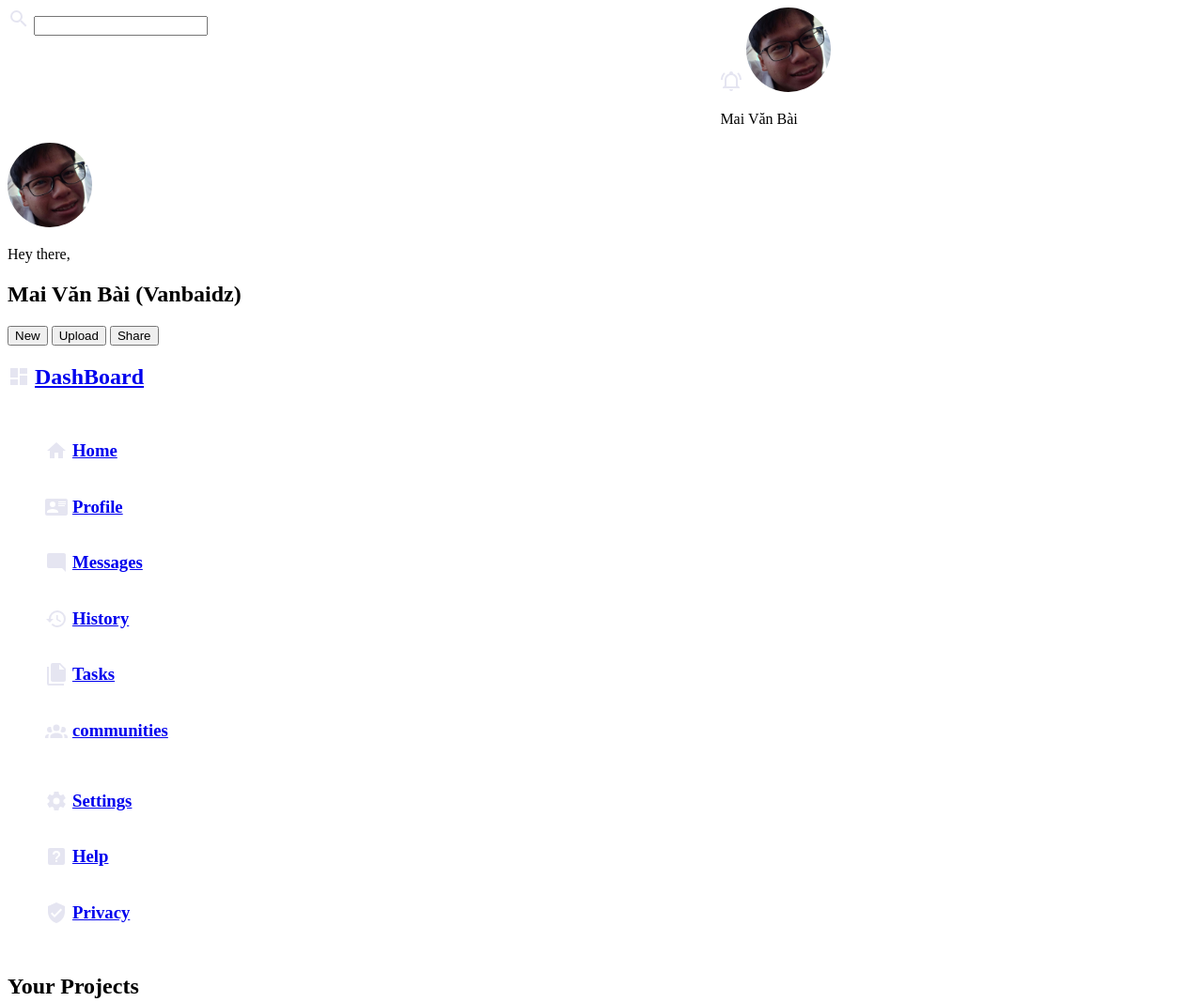
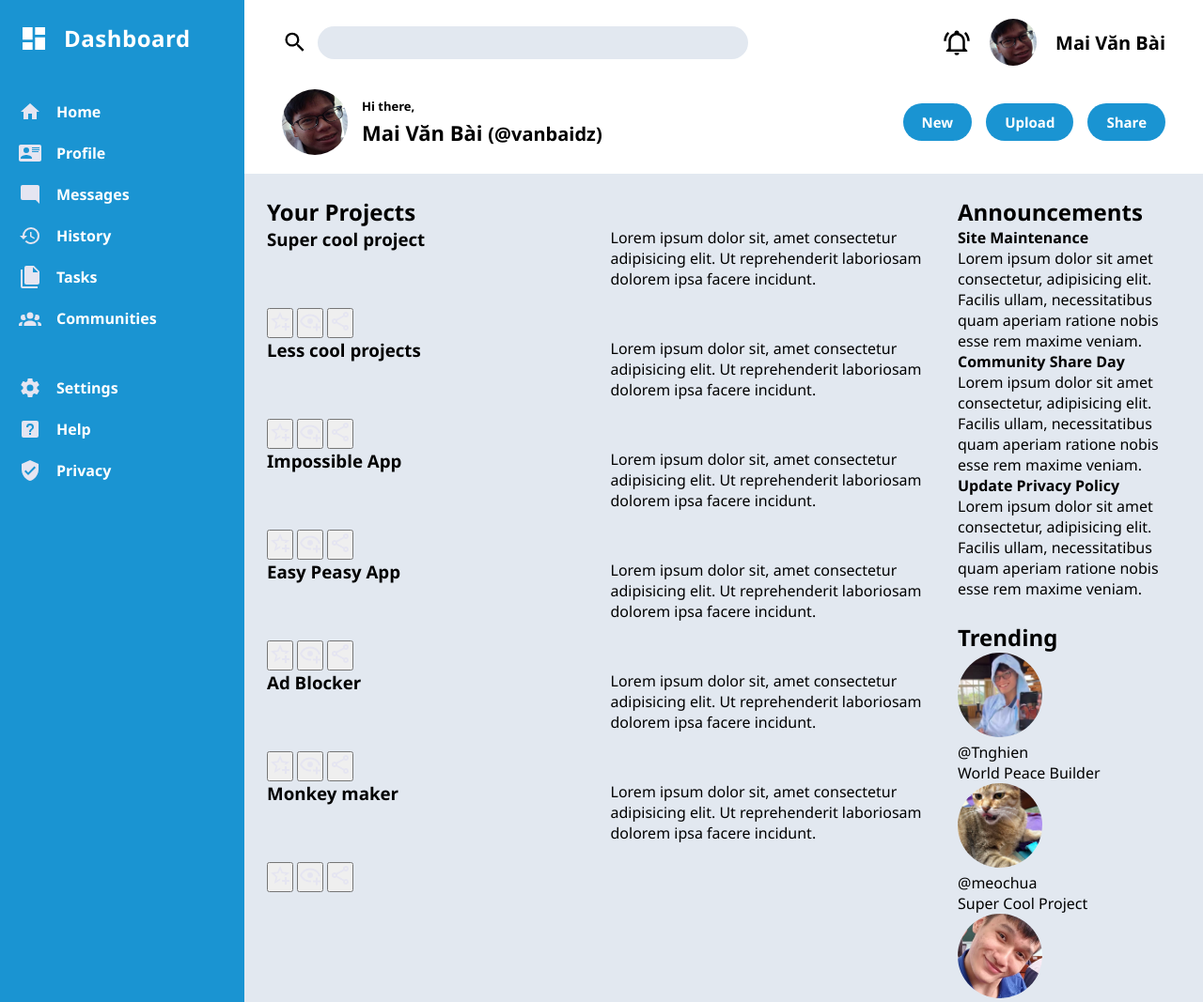
Before and after one commit to chiyoho-coder/Project-Admin-Dashboard, a plain HTML site: page index.html in a window 1280 px wide. Shown: the top 1067 px of the page at 94% size. Drawn offline with Linux system fonts and the light colour scheme.

Commit message:
Refactor styles.css: Implement grid layout for sidebar, header, and content areas; enhance button and avatar styles; unify typography and spacing for improved UI consistency.

```diff
--- a/index.html
+++ b/index.html
@@ -3,118 +3,125 @@
 <head>
     <meta charset="UTF-8">
     <meta name="viewport" content="width=device-width, initial-scale=1.0">
-    <title>DashBoard</title>
+    <title>Dashboard</title>
     <link rel="stylesheet" href="styles.css">
 </head>
 <body>
     <div class="container">
-        <div class="search-container">
-            <div class="header">
-                <label for="search">
-                    <svg xmlns="http://www.w3.org/2000/svg" viewBox="0 0 24 24">
-                        <path d="M9.5,3A6.5,6.5 0 0,1 16,9.5C16,11.11 15.41,12.59 14.44,13.73L14.71,14H15.5L20.5,19L19,20.5L14,15.5V14.71L13.73,14.44C12.59,15.41 11.11,16 9.5,16A6.5,6.5 0 0,1 3,9.5A6.5,6.5 0 0,1 9.5,3M9.5,5C7,5 5,7 5,9.5C5,12 7,14 9.5,14C12,14 14,12 14,9.5C14,7 12,5 9.5,5Z" /></svg>
-                        <input type="search" name="search" id="seach"/>
-                </label>
-                <div class="info">
-                    <svg xmlns="http://www.w3.org/2000/svg" viewBox="0 0 24 24">
-                        <path d="M10,21H14A2,2 0 0,1 12,23A2,2 0 0,1 10,21M21,19V20H3V19L5,17V11C5,7.9 7.03,5.17 10,4.29C10,4.19 10,4.1 10,4A2,2 0 0,1 12,2A2,2 0 0,1 14,4C14,4.1 14,4.19 14,4.29C16.97,5.17 19,7.9 19,11V17L21,19M17,11A5,5 0 0,0 12,6A5,5 0 0,0 7,11V18H17V11M19.75,3.19L18.33,4.61C20.04,6.3 21,8.6 21,11H23C23,8.07 21.84,5.25 19.75,3.19M1,11H3C3,8.6 3.96,6.3 5.67,4.61L4.25,3.19C2.16,5.25 1,8.07 1,11Z" /></svg>
-                        <img src="vanbai.jpg" alt="mai an tiêm" class="profile-img">
-                        <p class="name">Mai Văn Bài</p>
-                </div>
-            </div>
-            <div class="nav">
-                <div class="greetings">
-                    <img src="vanbai.jpg" alt="mai an tiêm" class="profile-img">
-                    <div class="text-greetings">
-                        <p>Hey there,</p>
-                        <h2>Mai Văn Bài (Vanbaidz)</h2>
-                    </div>
-                </div>
-                <div class="buttons-container">
-                    <button type="button">New</button>
-                    <button type="button">Upload</button>
-                    <button type="button">Share</button>
-                </div>
-            </div>
+
+
+        <aside class="sidebar">
+
+            <nav class="sidebar-navigation">
+
+                <div class="sidebar-header">
+                    <a>
+                        <svg class="Dashboard-icon" style="--icon-size: 40px;" xmlns="http://www.w3.org/2000/svg" viewBox="0 0 24 24">
+                        <path d="M13,3V9H21V3M13,21H21V11H13M3,21H11V15H3M3,13H11V3H3V13Z" />
+                        </svg >
+                        <span class="brand-text">Dashboard</span>
+                    </a>
                 </div>
 
-        <div class="sidebar">
-            <div class="sidebar-header">
-                <a href="#">
-                    <svg xmlns="http://www.w3.org/2000/svg" viewBox="0 0 24 24" fill="currentColor">
-                    <path d="M13,3V9H21V3M13,21H21V11H13M3,21H11V15H3M3,13H11V3H3V13Z" />
-                    </svg >
-                    <h2>DashBoard</h2>
-                </a>
-            </div>
-            <nav class="sidebar-navigation">
-                <ul class="sidebar-menu main-menu">
+                <ul class="sidebar-menu ">
                     <li>
-                        <a href="#"><svg xmlns="http://www.w3.org/2000/svg" viewBox="0 0 24 24" fill="currentColor">
+                        <a><svg xmlns="http://www.w3.org/2000/svg" viewBox="0 0 24 24" fill="currentColor">
                         <path d="M10,20V14H14V20H19V12H22L12,3L2,12H5V20H10Z" /></svg>
-                        <h3>Home</h3></a>
+                        <span>Home</span></a>
                     </li>
                     <li>
-                        <a href="#">
+                        <a>
                             <svg xmlns="http://www.w3.org/2000/svg" viewBox="0 0 24 24" fill="currentColor">
                             <path d="M2,3H22C23.05,3 24,3.95 24,5V19C24,20.05 23.05,21 22,21H2C0.95,21 0,20.05 0,19V5C0,3.95 0.95,3 2,3M14,6V7H22V6H14M14,8V9H21.5L22,9V8H14M14,10V11H21V10H14M8,13.91C6,13.91 2,15 2,17V18H14V17C14,15 10,13.91 8,13.91M8,6A3,3 0 0,0 5,9A3,3 0 0,0 8,12A3,3 0 0,0 11,9A3,3 0 0,0 8,6Z" /></svg>
-                            <h3>Profile</h3>
+                            <span>Profile</span>
                         </a>
                     </li>
                     <li>
-                        <a href="#">
+                        <a>
                             <svg xmlns="http://www.w3.org/2000/svg" viewBox="0 0 24 24" fill="currentColor">
                             <path d="M22,4C22,2.89 21.1,2 20,2H4A2,2 0 0,0 2,4V16A2,2 0 0,0 4,18H18L22,22V4Z" /></svg>
-                            <h3>Messages</h3>
+                            <span>Messages</span>
                         </a>
                     </li>
                     <li>
-                        <a href="#">
+                        <a>
                             <svg xmlns="http://www.w3.org/2000/svg" viewBox="0 0 24 24" fill="currentColor">
                             <path d="M13.5,8H12V13L16.28,15.54L17,14.33L13.5,12.25V8M13,3A9,9 0 0,0 4,12H1L4.96,16.03L9,12H6A7,7 0 0,1 13,5A7,7 0 0,1 20,12A7,7 0 0,1 13,19C11.07,19 9.32,18.21 8.06,16.94L6.64,18.36C8.27,20 10.5,21 13,21A9,9 0 0,0 22,12A9,9 0 0,0 13,3" /></svg>
-                            <h3>History</h3>
+                            <span>History</span>
                         </a>
                     </li>
                     <li>
-                        <a href="#">
+                        <a>
                             <svg xmlns="http://www.w3.org/2000/svg" viewBox="0 0 24 24" fill="currentColor">
                             <path d="M15,7H20.5L15,1.5V7M8,0H16L22,6V18A2,2 0 0,1 20,20H8C6.89,20 6,19.1 6,18V2A2,2 0 0,1 8,0M4,4V22H20V24H4A2,2 0 0,1 2,22V4H4Z" /></svg>
-                            <h3>Tasks</h3>
+                            <span>Tasks</span>
                         </a>
                     </li>
                     <li>
-                        <a href="#">
+                        <a>
                             <svg xmlns="http://www.w3.org/2000/svg" viewBox="0 0 24 24" fill="currentColor">
                             <path d="M12,5.5A3.5,3.5 0 0,1 15.5,9A3.5,3.5 0 0,1 12,12.5A3.5,3.5 0 0,1 8.5,9A3.5,3.5 0 0,1 12,5.5M5,8C5.56,8 6.08,8.15 6.53,8.42C6.38,9.85 6.8,11.27 7.66,12.38C7.16,13.34 6.16,14 5,14A3,3 0 0,1 2,11A3,3 0 0,1 5,8M19,8A3,3 0 0,1 22,11A3,3 0 0,1 19,14C17.84,14 16.84,13.34 16.34,12.38C17.2,11.27 17.62,9.85 17.47,8.42C17.92,8.15 18.44,8 19,8M5.5,18.25C5.5,16.18 8.41,14.5 12,14.5C15.59,14.5 18.5,16.18 18.5,18.25V20H5.5V18.25M0,20V18.5C0,17.11 1.89,15.94 4.45,15.6C3.86,16.28 3.5,17.22 3.5,18.25V20H0M24,20H20.5V18.25C20.5,17.22 20.14,16.28 19.55,15.6C22.11,15.94 24,17.11 24,18.5V20Z" /></svg>
-                            <h3>communities</h3>
+                            <span>communities</span>
                         </a>
                     </li>
                 </ul>
-                <ul class="sidebar-menu footer-menu">
+                <ul class="sidebar-menu">
                     <li>
-                        <a href="#">
+                        <a>
                             <svg xmlns="http://www.w3.org/2000/svg" viewBox="0 0 24 24" fill="currentColor">
                                 <path d="M12,15.5A3.5,3.5 0 0,1 8.5,12A3.5,3.5 0 0,1 12,8.5A3.5,3.5 0 0,1 15.5,12A3.5,3.5 0 0,1 12,15.5M19.43,12.97C19.47,12.65 19.5,12.33 19.5,12C19.5,11.67 19.47,11.34 19.43,11L21.54,9.37C21.73,9.22 21.78,8.95 21.66,8.73L19.66,5.27C19.54,5.05 19.27,4.96 19.05,5.05L16.56,6.05C16.04,5.66 15.5,5.32 14.87,5.07L14.5,2.42C14.46,2.18 14.25,2 14,2H10C9.75,2 9.54,2.18 9.5,2.42L9.13,5.07C8.5,5.32 7.96,5.66 7.44,6.05L4.95,5.05C4.73,4.96 4.46,5.05 4.34,5.27L2.34,8.73C2.21,8.95 2.27,9.22 2.46,9.37L4.57,11C4.53,11.34 4.5,11.67 4.5,12C4.5,12.33 4.53,12.65 4.57,12.97L2.46,14.63C2.27,14.78 2.21,15.05 2.34,15.27L4.34,18.73C4.46,18.95 4.73,19.03 4.95,18.95L7.44,17.94C7.96,18.34 8.5,18.68 9.13,18.93L9.5,21.58C9.54,21.82 9.75,22 10,22H14C14.25,22 14.46,21.82 14.5,21.58L14.87,18.93C15.5,18.67 16.04,18.34 16.56,17.94L19.05,18.95C19.27,19.03 19.54,18.95 19.66,18.73L21.66,15.27C21.78,15.05 21.73,14.78 21.54,14.63L19.43,12.97Z" /></svg>
-                                <h3>Settings</h3>
+                                <span>Settings</span>
                         </a>
                     </li>
                     <li>
-                        <a href="#">
+                        <a>
                             <svg xmlns="http://www.w3.org/2000/svg" viewBox="0 0 24 24" fill="currentColor">
                                 <path d="M11,18H13V16H11V18M12,6A4,4 0 0,0 8,10H10A2,2 0 0,1 12,8A2,2 0 0,1 14,10C14,12 11,11.75 11,15H13C13,12.75 16,12.5 16,10A4,4 0 0,0 12,6M5,3H19A2,2 0 0,1 21,5V19A2,2 0 0,1 19,21H5A2,2 0 0,1 3,19V5A2,2 0 0,1 5,3Z" /></svg>
-                                <h3>Help</h3>
+                                <span>Help</span>
                         </a>
                     </li>
                     <li>
-                        <a href="#">
+                        <a>
                             <svg xmlns="http://www.w3.org/2000/svg" viewBox="0 0 24 24" fill="currentColor">
                                 <path d="M10,17L6,13L7.41,11.59L10,14.17L16.59,7.58L18,9M12,1L3,5V11C3,16.55 6.84,21.74 12,23C17.16,21.74 21,16.55 21,11V5L12,1Z" /></svg>
-                                <h3>Privacy</h3>
+                                <span>Privacy</span>
                         </a>
                     </li>
                 </ul>
             </nav>
+        </aside>
+
+        <div class="main-content">
+
+
+            <div class="header">
+                <div class="search">
+                    <svg class="icon-search" xmlns="http://www.w3.org/2000/svg" viewBox="0 0 24 24">
+                        <path d="M9.5,3A6.5,6.5 0 0,1 16,9.5C16,11.11 15.41,12.59 14.44,13.73L14.71,14H15.5L20.5,19L19,20.5L14,15.5V14.71L13.73,14.44C12.59,15.41 11.11,16 9.5,16A6.5,6.5 0 0,1 3,9.5A6.5,6.5 0 0,1 9.5,3M9.5,5C7,5 5,7 5,9.5C5,12 7,14 9.5,14C12,14 14,12 14,9.5C14,7 12,5 9.5,5Z" /></svg>
+                        <input type="search" name="search" id="search"/>
                 </div>
+                <div class="info">
+                    <svg class="icon-bell" xmlns="http://www.w3.org/2000/svg" viewBox="0 0 24 24">
+                        <path d="M10,21H14A2,2 0 0,1 12,23A2,2 0 0,1 10,21M21,19V20H3V19L5,17V11C5,7.9 7.03,5.17 10,4.29C10,4.19 10,4.1 10,4A2,2 0 0,1 12,2A2,2 0 0,1 14,4C14,4.1 14,4.19 14,4.29C16.97,5.17 19,7.9 19,11V17L21,19M17,11A5,5 0 0,0 12,6A5,5 0 0,0 7,11V18H17V11M19.75,3.19L18.33,4.61C20.04,6.3 21,8.6 21,11H23C23,8.07 21.84,5.25 19.75,3.19M1,11H3C3,8.6 3.96,6.3 5.67,4.61L4.25,3.19C2.16,5.25 1,8.07 1,11Z" /></svg>
+                        <img src="vanbai.jpg" alt="mai an tiêm" class="avatar-mini">
+                        <p class="top-username">Mai Văn Bài</p>
+                </div>
+
+
+                <div class="profile-zone">
+                    <img src="vanbai.jpg" alt="mai an tiêm" class="avatar-main">
+                    <div class="text-greetings">
+                        <p class="greeting">Hi there,</p>
+                        <h2 class="username">Mai Văn Bài <span class="handle">(@vanbaidz)</span></h2>
+                    </div>
+                </div>
+                <div class="buttons-container">
+                    <button class="btn">New</button>
+                    <button class="btn">Upload</button>
+                    <button class="btn">Share</button>
+                </div>
+            </div>
+
 
             <div class="content-body">
                 <section class="projects-section">
@@ -265,17 +272,17 @@
                     <div class="widget-box announcements">
                         <h2>Announcements</h2>
                         <div class="widget-content">
-                        <div class="announcements-items">
-                            <h4>Site Maintenances</h4>
+                            <div class="announcements-item">
+                                <h4>Site Maintenance</h4>
                                 <p>Lorem ipsum dolor sit amet consectetur, adipisicing elit.
                                     Facilis ullam, necessitatibus quam aperiam ratione nobis esse rem maxime veniam.</p>
                             </div>
-                        <div class="announcements-items">
+                            <div class="announcements-item">
                                 <h4>Community Share Day</h4>
                                 <p>Lorem ipsum dolor sit amet consectetur, adipisicing elit.
                                     Facilis ullam, necessitatibus quam aperiam ratione nobis esse rem maxime veniam.</p>
                             </div>
-                        <div class="announcements-items">
+                            <div class="announcements-item">
                                 <h4>Update Privacy Policy</h4>
                                 <p>Lorem ipsum dolor sit amet consectetur, adipisicing elit.
                                     Facilis ullam, necessitatibus quam aperiam ratione nobis esse rem maxime veniam.</p>
@@ -285,7 +292,7 @@
                     <div class="widget-box trending">
                         <h2>Trending</h2>
                         <div class="widget-content">
-                        <div class="trending-items">
+                            <div class="trending-item">
                                 <img src="vanbai2.jpg" alt="Bài" class="avatar">
                                 <div class="user-content">
                                     <p>@Tnghien</p>
@@ -293,7 +300,7 @@
                                 </div>
                             </div>
 
-                        <div class="trending-items">
+                            <div class="trending-item">
                                 <img src="cat.jpg" alt="cat" class="avatar">
                                 <div class="user-content">
                                     <p>@meochua</p>
@@ -301,7 +308,7 @@
                                 </div>
                             </div>
 
-                        <div class="trending-items">
+                            <div class="trending-item">
                                 <img src="vanthu.jpg" alt="văn thư" class="avatar">
                                 <div class="user-content">
                                     <p>@trungnamdz</p>
@@ -309,7 +316,7 @@
                                 </div>
                             </div>
 
-                        <div class="trending-items">
+                            <div class="trending-item">
                                 <img src="vanthu2.jpg" alt="Nam" class="avatar">
                                 <div class="user-content">
                                     <p>@namper</p>
@@ -319,7 +326,7 @@
                         </div>
                     </div>
                 </div>
-
+            </div>
         </div>
     </div>
 </body>
--- a/styles.css
+++ b/styles.css
@@ -1,3 +1,221 @@
+* {
+  box-sizing: border-box;
+  margin: 0;
+  padding: 0;
+  font-family: 'Segoe UI', Tahoma, Geneva, Verdana, sans-serif;
+}
+
+.container {
+    display: grid;
+    grid-template-columns: 260px 1fr;
+    min-height: auto;
+}
+
+.content-body {
+    display: grid;
+    grid-template-columns: 3fr 1fr;
+    gap: 24px;
+    padding: 24px;
+    background-color: #e2e8f0;
+}
+
+.project-card {
+    display: grid;
+    grid-template-columns: repeat(auto-fit, minmax(300px, 1fr));
+    gap: 20px;
+}
+
+.widgets-section {
+    display: flex;
+    flex-direction: column;
+    gap: 24px;
+}
+
+.visually-hidden {
+  position: absolute;
+  width: 1px;
+  height: 1px;
+  overflow: hidden;
+  clip: rect(0 0 0 0);
+}
+
+.header {
+    display: grid;
+    grid-template-columns: 1fr max-content;
+    grid-template-rows: auto auto;
+    row-gap: 25px;
+    column-gap: 40px;
+
+    padding: 20px 40px;
+    background-color: #ffffff;
+    align-items: center;
+}
+
+.search {
+    display: flex;
+    align-items: center;
+    width: 80%;
+}
+
+.icon-search {
+    fill: black;
+    width: 30px;
+    height: 30px;
+}
+
+.icon-bell {
+    fill: black;
+    width: 30px;
+    height: 30px;
+}
+
+.info {
+    display: flex;
+    align-items: center;
+    justify-self: end;
+    gap: 20px;
+}
+
+.profile-zone {
+    display: flex;
+    gap: 15px;
+    align-items: center;
+}
+
+.buttons-container {
+    display: flex;
+    justify-self: end;
+    gap: 15px
+}
+
+#search {
+    width: 100%;
+    height: 35px;
+    background-color: #e2e8f0;
+    border: none;
+    border-radius: 20px;
+    padding: 0 15px;
+    outline: none;
+    margin-left: 10px;
+}
+
+.avatar-mini {
+    width: 50px;
+    height: 50px;
+    border-radius: 50%;
+}
+
+.avatar-main {
+    width: 70px;
+    height: 70px;
+    border-radius: 50%;
+}
+
+.top-username {
+    font-size: 20px;
+    font-weight: 700;
+}
+
+.greeting {
+    font-size: 13px;
+    font-weight: 700;
+    display: block;
+    margin-bottom: 4px;
+}
+
+.username {
+    font-size: 22px;
+    font-weight: 800;
+}
+
+.handle {
+    font-size: 20px;
+    font-weight: 700;
+}
+
+.btn {
+    padding: 10px 20px;
+    border: none;
+    border-radius: 25px;
+    font-size: 15px;
+    font-weight: 700;
+    background-color: #1a94d2;
+    color: white;
+    cursor: pointer;
+}
+
+/* 1.SIDEBAR & NAVIGATION */
+.sidebar {
+  width: 260px;
+  height: auto;
+  background-color: #1a94d2;
+  color: #ffffff;
+  padding: 24px 20px;
+}
+
+.sidebar-navigation {
+  display: grid;
+  grid-template-columns: 1fr;
+  grid-template-rows: auto auto auto;
+  row-gap: 50px;
+}
+
+/* 2. HEADER / LOGO (DASHBOARD) */
+.sidebar-header a {
+  display: grid;
+  grid-template-columns: 32px 1fr;
+  align-items: center;
+  column-gap: 16px;
+  text-decoration: none;
+  color: #ffffff;
+}
+
+.sidebar-header svg {
+  width: 32px;
+  height: 32px;
+  fill: currentColor;
+}
+
+.brand-text {
+  font-size: 24px;
+  font-weight: 700;
+  letter-spacing: 0.5px;
+}
+
+.sidebar-menu {
+  list-style: none;
+  display: grid;
+  grid-template-columns: 1fr;
+  row-gap: 20px;
+}
+
+.sidebar-menu li a {
+  display: grid;
+  grid-template-columns: 24px 1fr;
+  align-items: center;
+  column-gap: 16px;
+
+  color: #ffffff;
+  text-decoration: none;
+  font-size: 16px;
+  font-weight: 600;
+  cursor: pointer;
+  transition: opacity 0.2s ease;
+}
+
+.sidebar-menu li a:hover {
+  opacity: 0.85;
+}
+
+.sidebar-menu svg {
+  width: 24px;
+  height: 24px;
+}
+
+.sidebar-menu span {
+  text-transform: capitalize;
+}
+
 svg {
     fill: rgb(229, 229, 241);
     width: 24px;
@@ -10,12 +228,6 @@ a {
     align-items: center;
 }
 
-.header {
-    display: grid;
-    grid-template-columns: 3fr 2fr;
-}
-
-.profile-img,
 .avatar {
     width: 90px;
     height: 90px;
@@ -23,11 +235,8 @@ a {
     object-fit: cover;
 }
 
-.sidebar {
-    display: grid;
-    grid-template-colums: 1fr 3fr;
-}
 
-.sidebar-menu {
+.sidebar-menu,
+.footer-menu {
     list-style: none;
 }
```
Lines whose indentation alone changed are shown as unchanged.
